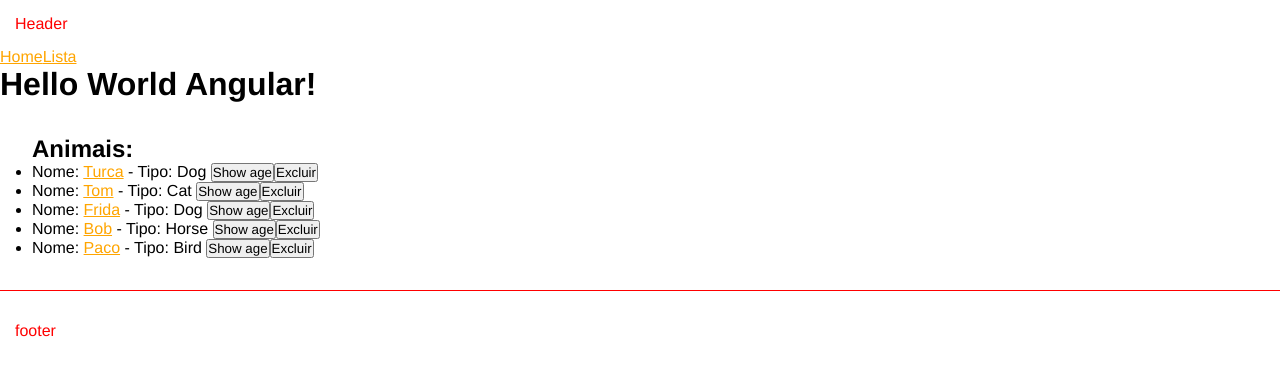
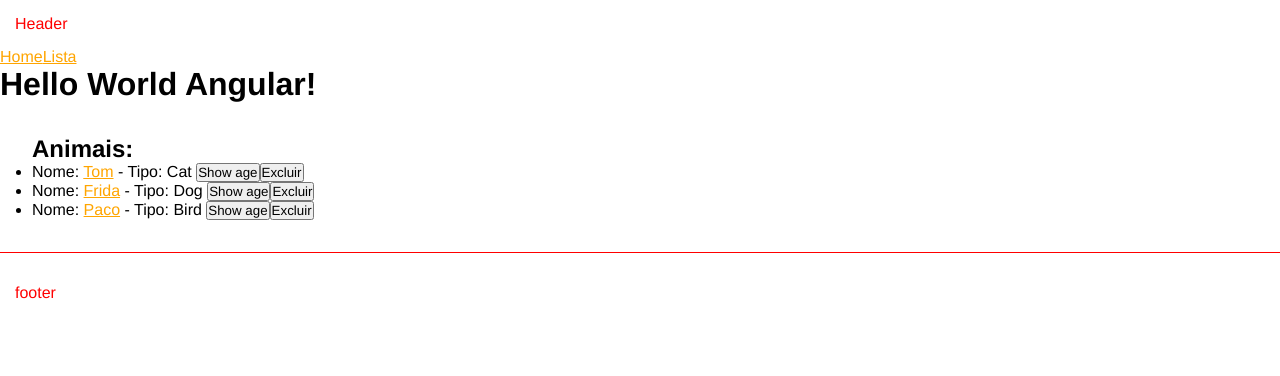
Before and after one commit to DankaFreitas/projeto-angular, an Angular app: page /list in a window 1280 px wide. Shown: the top 376 px of the page. Built offline with nearby package versions, Linux system fonts and the light colour scheme; data requests are answered from the project's data file.

Commit message:
Excluindo dados pelo Service

```diff
--- a/db.json
+++ b/db.json
@@ -1,9 +1,22 @@
 {
-    "animals": [
-      { "id": 1, "name": "Turca", "type": "Dog", "age": 4 },
-      { "id": 2, "name": "Tom", "type": "Cat", "age": 10 },
-      { "id": 3, "name": "Frida", "type": "Dog", "age": 11 },
-      { "id": 4, "name": "Bob", "type": "Horse", "age": 2 },
-      { "id": 5, "name": "Paco", "type": "Bird", "age": 1 }
-    ]
-  }
+  "animals": [
+    {
+      "id": 2,
+      "name": "Tom",
+      "type": "Cat",
+      "age": 10
+    },
+    {
+      "id": 3,
+      "name": "Frida",
+      "type": "Dog",
+      "age": 11
+    },
+    {
+      "id": 5,
+      "name": "Paco",
+      "type": "Bird",
+      "age": 1
+    }
+  ]
+}
--- a/src/app/components/list-render/list-render.component.ts
+++ b/src/app/components/list-render/list-render.component.ts
@@ -26,8 +26,8 @@ export class ListRenderComponent {
   }
 
   removeAnimal(animal: Animal){
-    console.log('removendo animal..')
-    this.animals = this.listService.remove(this.animals, animal);
+    this.animals = this.animals.filter((a) => animal.name != a.name);
+    this.listService.remove(animal.id).subscribe();
   }
 
   getAnimals():void {
--- a/src/app/services/list.service.ts
+++ b/src/app/services/list.service.ts
@@ -13,8 +13,8 @@ export class ListService {
   private apiUrl = ' http://localhost:3000/animals'
   constructor(private http: HttpClient) { }
 
-  remove(animals:Animal[], animal: Animal){
-    return animals.filter((a) => animal.name != a.name);
+  remove(id: number){
+    return this.http.delete<Animal>(`${this.apiUrl}/${id}`);
   }
 
   getAll(): Observable<Animal[]> {
```
